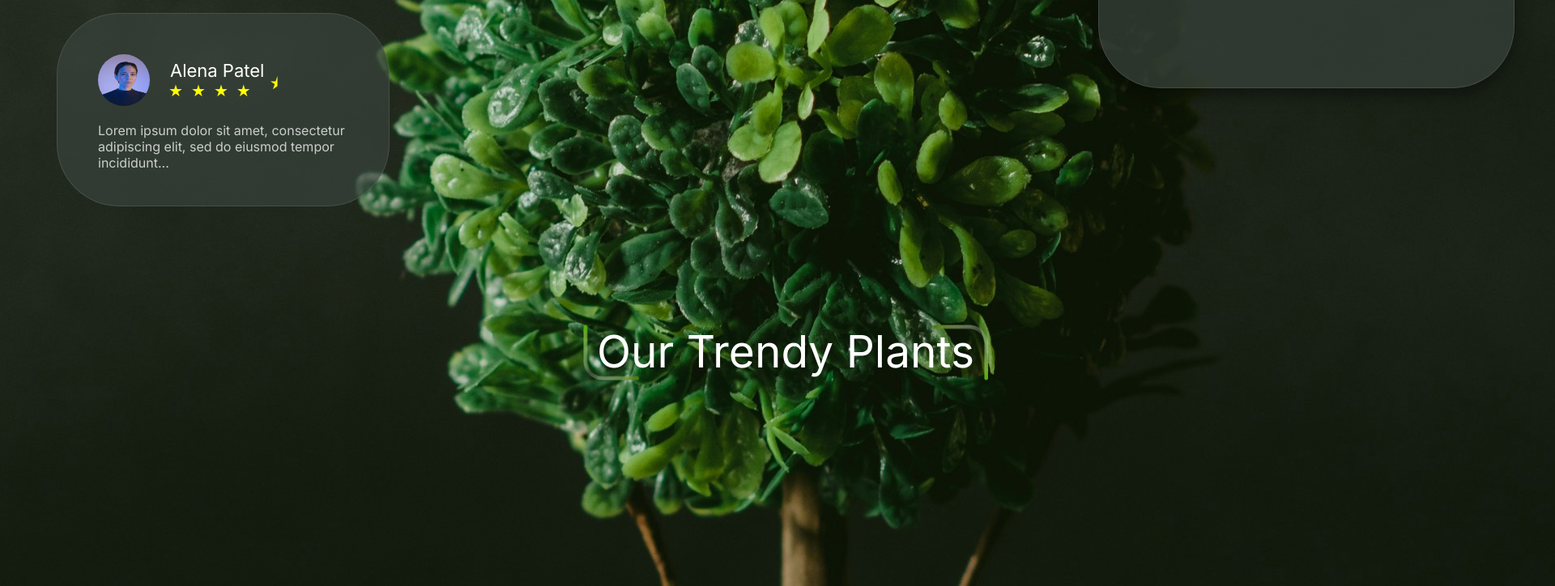
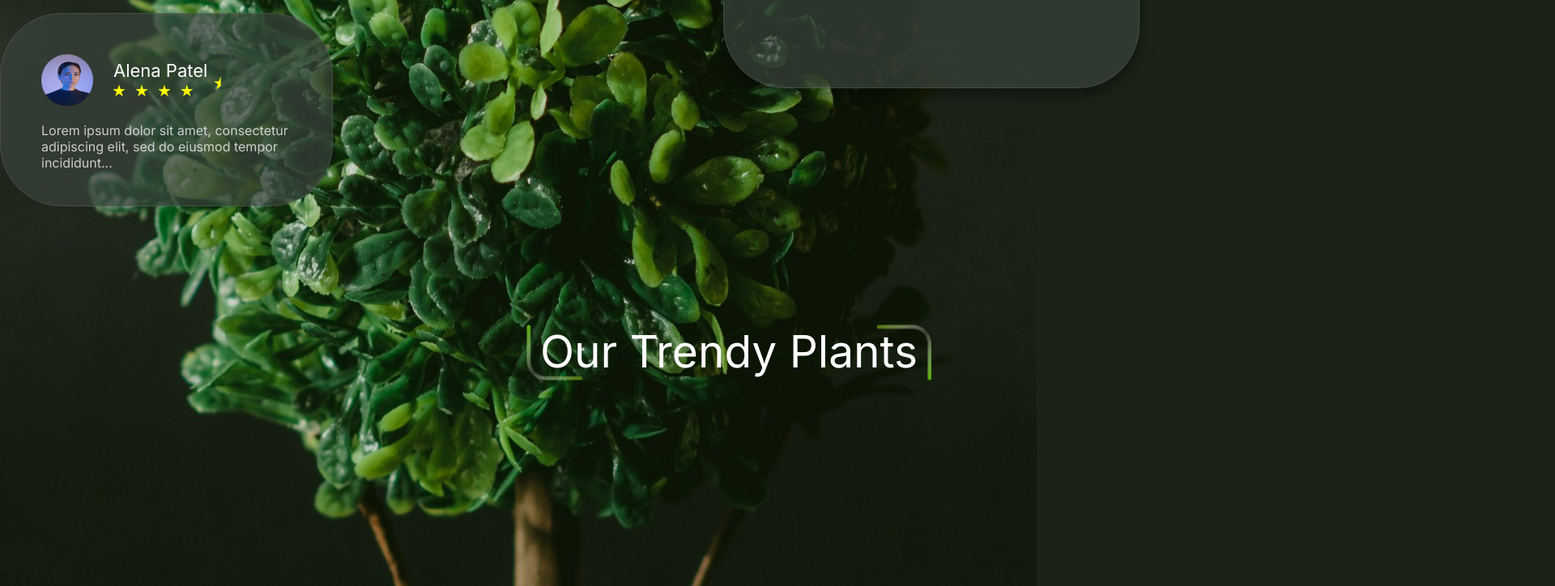
Before and after one commit to ZekaShamilli/Planto, a plain HTML site: page index.html in a window 1280 px wide. Shown: the part 785-1509 px from the top of the page at 81% size, 1920 px wide, since content can reach past the window. Drawn offline with Linux system fonts and the light colour scheme.

Commit message:
changed screen size

```diff
--- a/Planto.css
+++ b/Planto.css
@@ -15,7 +15,7 @@ body {
 .toppart {
     margin: 10px auto;
     background-image: url(bigtreeforbackground.jpg);
-    width: 1940px;
+    width: 100%;
     height: 2592px;
     background-position: center;
 }
```
